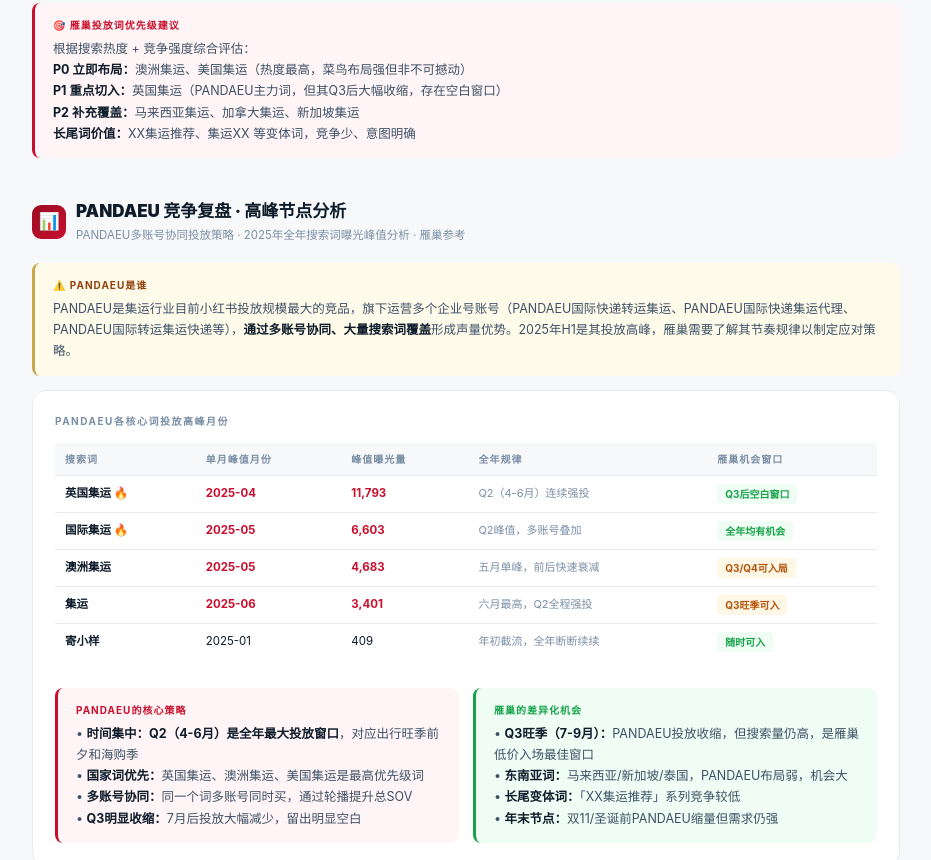
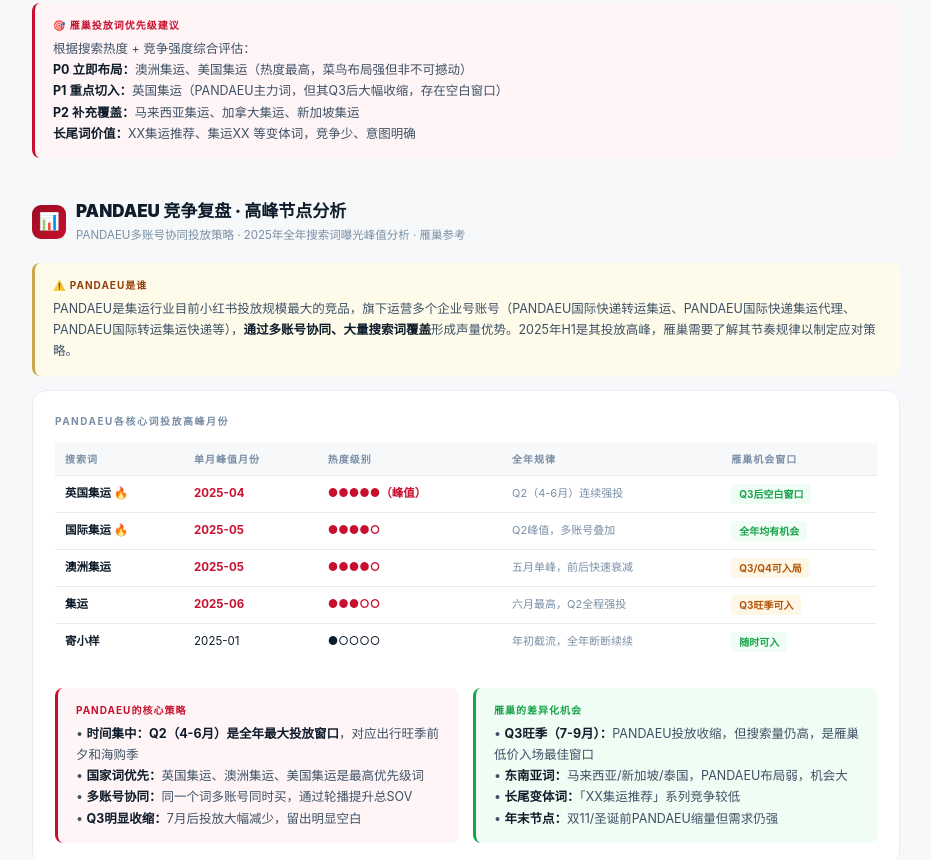
Before and after one commit to xiaohongshu-insight/xhs-brand-insight, a plain HTML site: page yanchao/index.html in a window 1280 px wide. Shown: the part 4591-5451 px from the top of the page, without its empty margins (174-1105 px from the left). Drawn offline with Linux system fonts and the light colour scheme.

Commit message:
Desensitize PANDAEU competitor exposure data

```diff
--- a/yanchao/index.html
+++ b/yanchao/index.html
@@ -523,7 +523,7 @@ body{font-family:-apple-system,'PingFang SC','Microsoft YaHei',sans-serif;backgr
         <div style="display:flex;justify-content:space-between;align-items:center;padding:6px 0;border-bottom:1px solid var(--border);"><span style="font-size:12px;">英国集运推荐</span><span class="sov-pill mid">上游158 · 下游154</span></div>
         <div style="display:flex;justify-content:space-between;align-items:center;padding:6px 0;border-bottom:1px solid var(--border);"><span style="font-size:12px;">英国空运</span><span class="sov-pill low">上游148 · 下游152</span></div>
         <div style="display:flex;justify-content:space-between;align-items:center;padding:6px 0;border-bottom:1px solid var(--border);"><span style="font-size:12px;">集运英国</span><span class="sov-pill low">上游153 · 下游176</span></div>
-        <div style="font-size:11px;color:var(--text-muted);margin-top:4px;">💡 PANDAEU在英国集运词投放最猛（2025-04峰值曝光1.18万）</div>
+        <div style="font-size:11px;color:var(--text-muted);margin-top:4px;">💡 PANDAEU在英国集运词投放最猛（2025-04峰值曝光量峰值极高）</div>
       </div>
     </div>
     <div class="card">
@@ -589,41 +589,41 @@ body{font-family:-apple-system,'PingFang SC','Microsoft YaHei',sans-serif;backgr
     <div class="card-label">PANDAEU各核心词投放高峰月份</div>
     <table class="tl-table">
       <thead>
-        <tr><th>搜索词</th><th>单月峰值月份</th><th>峰值曝光量</th><th>全年规律</th><th>雁巢机会窗口</th></tr>
+        <tr><th>搜索词</th><th>单月峰值月份</th><th>热度级别</th><th>全年规律</th><th>雁巢机会窗口</th></tr>
       </thead>
       <tbody>
         <tr>
           <td><b>英国集运 🔥</b></td>
           <td style="color:var(--red);font-weight:700;">2025-04</td>
-          <td style="color:var(--red);font-weight:700;">11,793</td>
+          <td style="color:var(--red);font-weight:700;">●●●●●（峰值）</td>
           <td style="font-size:11px;color:var(--text-muted);">Q2（4-6月）连续强投</td>
           <td><span class="sov-pill" style="background:var(--green-pale);color:var(--green);">Q3后空白窗口</span></td>
         </tr>
         <tr>
           <td><b>国际集运 🔥</b></td>
           <td style="color:var(--red);font-weight:700;">2025-05</td>
-          <td style="color:var(--red);font-weight:700;">6,603</td>
+          <td style="color:var(--red);font-weight:700;">●●●●○</td>
           <td style="font-size:11px;color:var(--text-muted);">Q2峰值，多账号叠加</td>
           <td><span class="sov-pill" style="background:var(--green-pale);color:var(--green);">全年均有机会</span></td>
         </tr>
         <tr>
           <td><b>澳洲集运</b></td>
           <td style="color:var(--red);font-weight:700;">2025-05</td>
-          <td style="color:var(--red);font-weight:700;">4,683</td>
+          <td style="color:var(--red);font-weight:700;">●●●●○</td>
           <td style="font-size:11px;color:var(--text-muted);">五月单峰，前后快速衰减</td>
           <td><span class="sov-pill mid">Q3/Q4可入局</span></td>
         </tr>
         <tr>
           <td><b>集运</b></td>
           <td style="color:var(--red);font-weight:700;">2025-06</td>
-          <td style="color:var(--red);font-weight:700;">3,401</td>
+          <td style="color:var(--red);font-weight:700;">●●●○○</td>
           <td style="font-size:11px;color:var(--text-muted);">六月最高，Q2全程强投</td>
           <td><span class="sov-pill mid">Q3旺季可入</span></td>
         </tr>
         <tr>
           <td><b>寄小样</b></td>
           <td>2025-01</td>
-          <td>409</td>
+          <td>●○○○○</td>
           <td style="font-size:11px;color:var(--text-muted);">年初截流，全年断断续续</td>
           <td><span class="sov-pill" style="background:var(--green-pale);color:var(--green);">随时可入</span></td>
         </tr>
```
